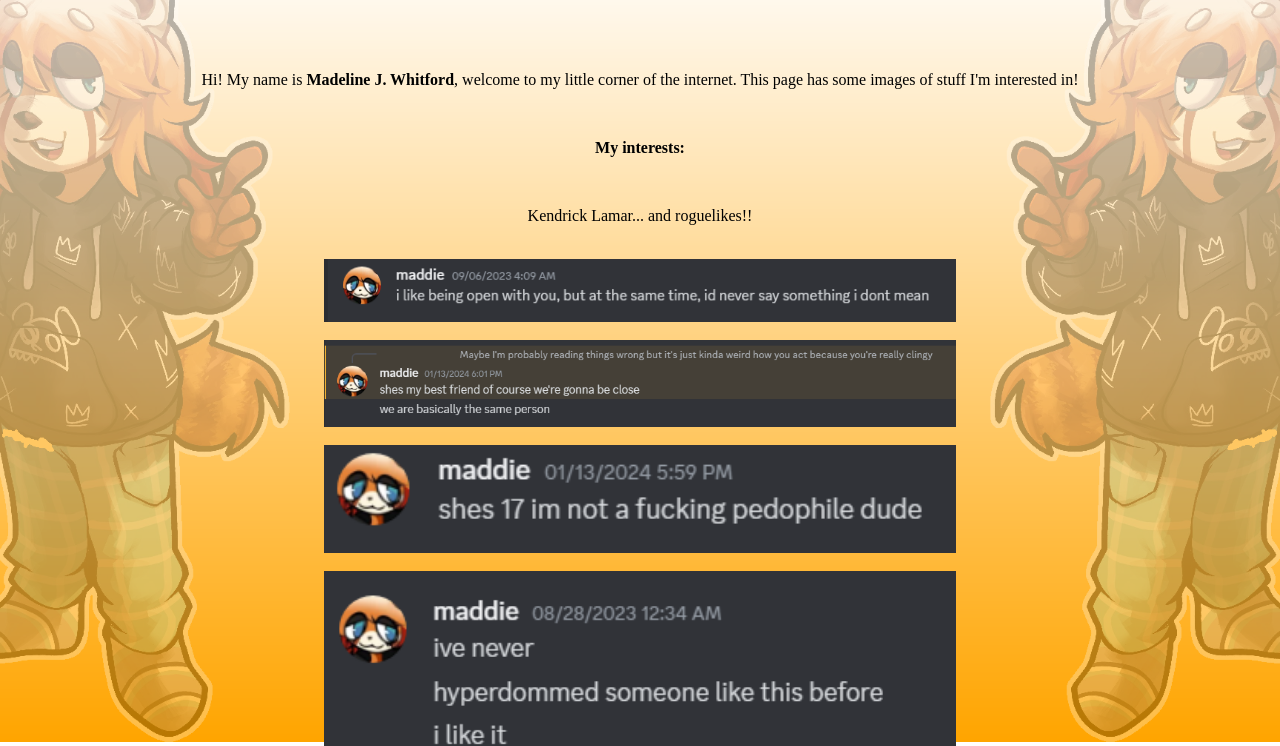
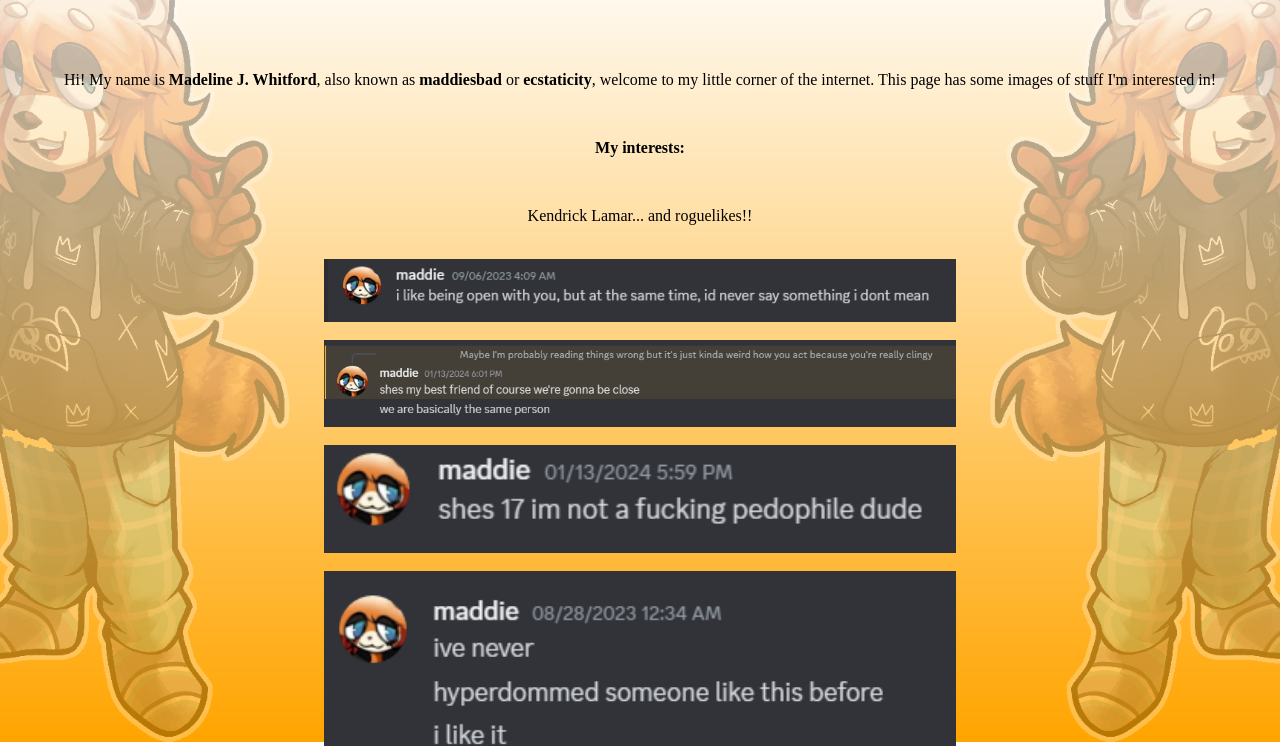
Before and after one commit to delphox-attendant/delphox-attendant.github.io, a plain HTML site: page index.html in a window 1280 px wide. Shown: the part 58-804 px from the top of the page. Drawn offline with Linux system fonts and the light colour scheme.

Commit message:
Update index.html

```diff
--- a/index.html
+++ b/index.html
@@ -14,7 +14,7 @@ body {
 </style>
 
 <p style="text-align: center; font-size: 40px; font-weight: bold; text-decoration: underline;">Welcome to maddiesbad.com</p><br>
-<p style="text-align: center;">Hi! My name is <b>Madeline J. Whitford</b>, welcome to my little corner of the internet. This page has some images of stuff I'm interested in!</p><br>
+<p style="text-align: center;">Hi! My name is <b>Madeline J. Whitford</b>, also known as <b>maddiesbad</b> or <b>ecstaticity</b>, welcome to my little corner of the internet. This page has some images of stuff I'm interested in!</p><br>
 <p style="text-align: center; font-weight: bold;">My interests:</p><br>
 <p style="text-align: center;">Kendrick Lamar... and roguelikes!!</p><br>
 
```
